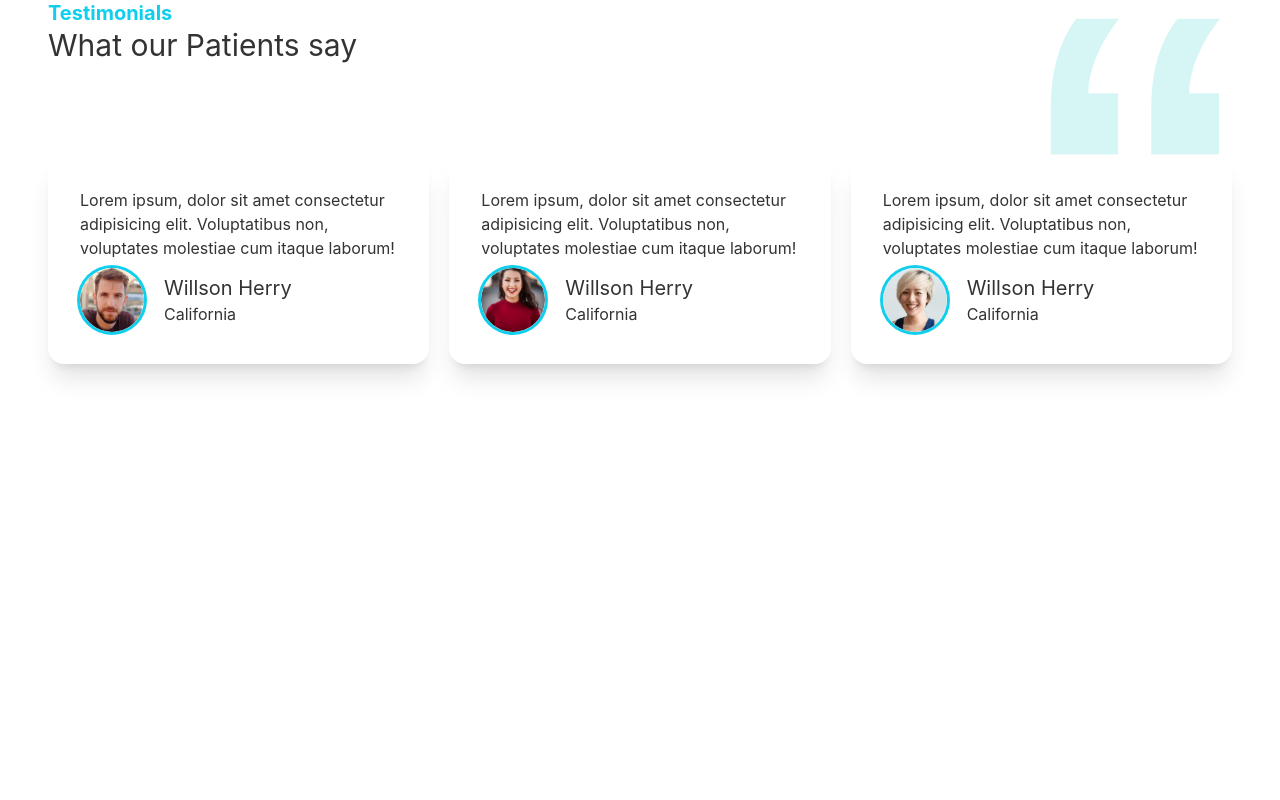
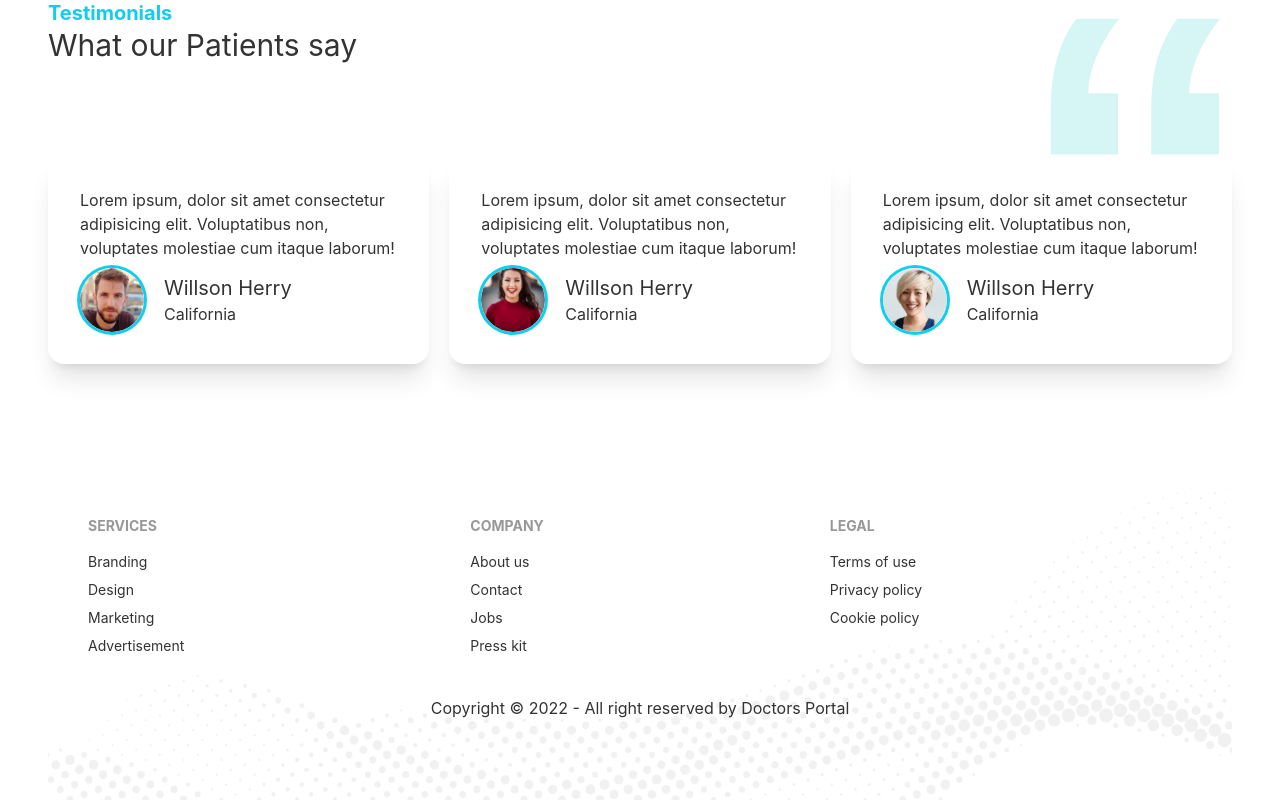
Before and after one commit to sebokdas1/doctors-portal-client, a React (Create React App) app: page / in a window 1280 px wide. Shown: the part 2946-3746 px from the top of the page. Before the commit the page ends 3422 px from the top, so only its background shows below. Built offline with nearby package versions, Linux system fonts and the light colour scheme.

Commit message:
footer added

```diff
--- a/public/index.html
+++ b/public/index.html
@@ -1,14 +1,12 @@
 <!DOCTYPE html>
 <html lang="en">
+
 <head>
   <meta charset="utf-8" />
   <link rel="icon" href="%PUBLIC_URL%/favicon.ico" />
   <meta name="viewport" content="width=device-width, initial-scale=1" />
   <meta name="theme-color" content="#000000" />
-    <meta
-      name="description"
-      content="Web site created using create-react-app"
-    />
+  <meta name="description" content="Web site created using create-react-app" />
   <link rel="apple-touch-icon" href="%PUBLIC_URL%/logo192.png" />
   <!--
       manifest.json provides metadata used when your web app is installed on a
@@ -24,8 +22,9 @@
       work correctly both with client-side routing and a non-root public URL.
       Learn how to configure a non-root public URL by running `npm run build`.
     -->
-    <title>React App</title>
+  <title>Doctors Portal</title>
 </head>
+
 <body>
   <noscript>You need to enable JavaScript to run this app.</noscript>
   <div id="root"></div>
@@ -40,4 +39,5 @@
       To create a production bundle, use `npm run build` or `yarn build`.
     -->
 </body>
+
 </html>
--- /dev/null
+++ b/src/Pages/ContactHome/ContactHome.js
@@ -0,0 +1,11 @@
+import React from 'react';
+
+const ContactHome = () => {
+    return (
+        <div>
+            {/* <h2>contact</h2> */}
+        </div>
+    );
+};
+
+export default ContactHome;
--- /dev/null
+++ b/src/Pages/Footer/Footer.js
@@ -0,0 +1,41 @@
+import React from 'react';
+import footer from '../../assets/images/footer.png';
+
+const Footer = () => {
+    const today = new Date();
+    const year = today.getFullYear();
+    return (
+        <footer style={{
+            background: `url(${footer})`,
+            backgroundSize: 'cover'
+        }} className=" p-10">
+            <div className='footer'>
+                <div>
+                    <span className="footer-title">Services</span>
+                    <a className="link link-hover">Branding</a>
+                    <a className="link link-hover">Design</a>
+                    <a className="link link-hover">Marketing</a>
+                    <a className="link link-hover">Advertisement</a>
+                </div>
+                <div>
+                    <span className="footer-title">Company</span>
+                    <a className="link link-hover">About us</a>
+                    <a className="link link-hover">Contact</a>
+                    <a className="link link-hover">Jobs</a>
+                    <a className="link link-hover">Press kit</a>
+                </div>
+                <div>
+                    <span className="footer-title">Legal</span>
+                    <a className="link link-hover">Terms of use</a>
+                    <a className="link link-hover">Privacy policy</a>
+                    <a className="link link-hover">Cookie policy</a>
+                </div>
+            </div>
+            <div className='text-center my-10'>
+                <p>Copyright &copy; {year} - All right reserved by Doctors Portal</p>
+            </div>
+        </footer>
+    );
+};
+
+export default Footer;
--- a/src/Pages/Home/Home.js
+++ b/src/Pages/Home/Home.js
@@ -1,4 +1,6 @@
 import React from 'react';
+import ContactHome from '../ContactHome/ContactHome';
+import Footer from '../Footer/Footer';
 import Info from '../Info/Info';
 import MakeAppointment from '../MakeAppoinment/MakeAppointment';
 import Services from '../Services/Services';
@@ -13,6 +15,8 @@ const Home = () => {
             <Services />
             <MakeAppointment />
             <Testmonials />
+            <ContactHome />
+            <Footer />
         </div>
     );
 };
--- a/src/Pages/Info/InfoCard.js
+++ b/src/Pages/Info/InfoCard.js
@@ -2,12 +2,12 @@ import React from 'react';
 
 const InfoCard = ({ img, cardTitle, bgClass }) => {
     return (
-        <div class={`card lg:card-side bg-base-100 shadow-xl ${bgClass}`}>
+        <div className={`card lg:card-side bg-base-100 shadow-xl ${bgClass}`}>
             <figure className='pl-5'>
                 <img src={img} alt="Album" />
             </figure>
-            <div class="card-body text-white">
-                <h2 class="card-title">{cardTitle}</h2>
+            <div className="card-body text-white">
+                <h2 className="card-title">{cardTitle}</h2>
                 <p>Click the button to listen on Spotiwhy app.</p>
             </div>
         </div>
--- a/src/Pages/Testimonials/Review/Review.js
+++ b/src/Pages/Testimonials/Review/Review.js
@@ -2,12 +2,12 @@ import React from 'react';
 
 const Review = ({ review }) => {
     return (
-        <div class="card lg:max-w-lg bg-base-100 shadow-xl">
-            <div class="card-body">
+        <div className="card lg:max-w-lg bg-base-100 shadow-xl">
+            <div className="card-body">
                 <p>Lorem ipsum, dolor sit amet consectetur adipisicing elit. Voluptatibus non, voluptates molestiae cum itaque laborum!</p>
-                <div class="flex items-center">
-                    <div class="avatar">
-                        <div class="w-16 rounded-full ring ring-primary ring-offset-base-100 mr-5">
+                <div className="flex items-center">
+                    <div className="avatar">
+                        <div className="w-16 rounded-full ring ring-primary ring-offset-base-100 mr-5">
                             <img src={review.img} alt="" />
                         </div>
                     </div>
```
Lines whose indentation alone changed are shown as unchanged.
